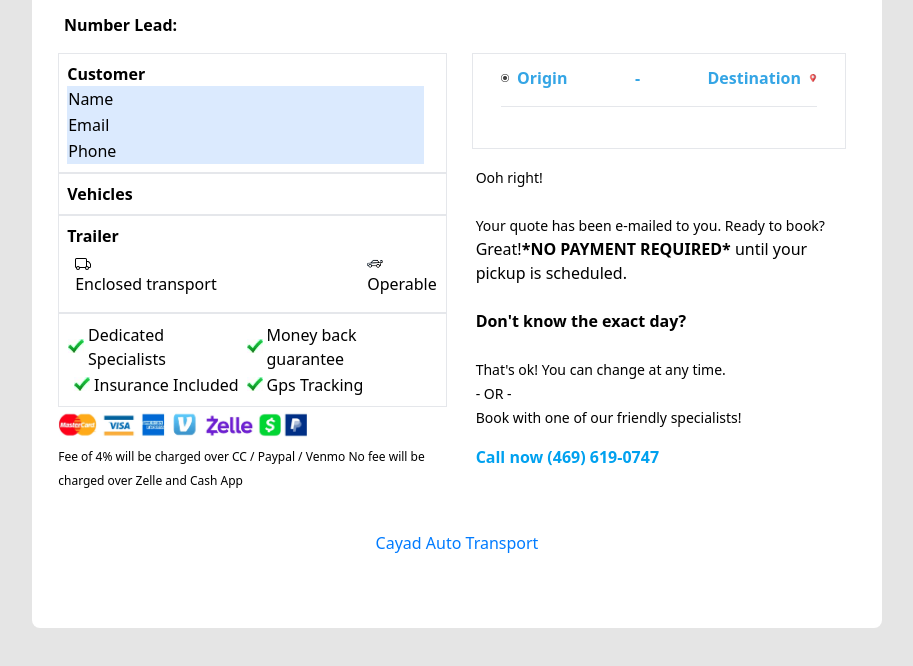
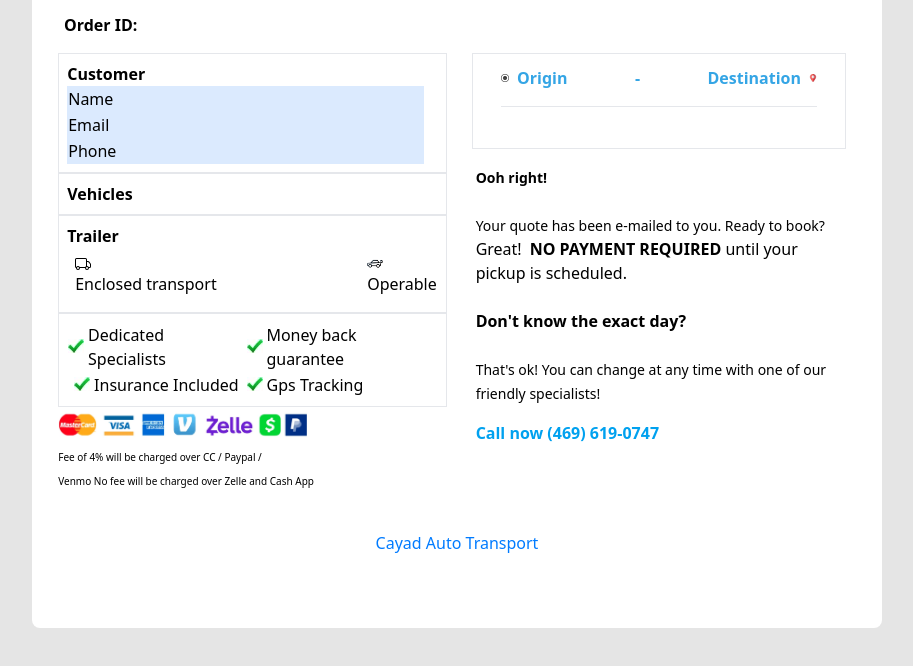
Before and after one commit to AD-Gomez/CayadServices, an Astro site: page /quote2 in a window 1280 px wide. Shown: the part 122-788 px from the top of the page, without its empty margins (183-1096 px from the left). Built offline with nearby package versions, Linux system fonts and the light colour scheme; Astro itself is replaced by a stand-in of ours.

Commit message:
changes in quote

```diff
--- a/src/components/quote2/ShowDestination.jsx
+++ b/src/components/quote2/ShowDestination.jsx
@@ -73,8 +73,8 @@ const ShowDestination = () => {
         <div className="w-[95%] px-2 h-max" >
 
           <div class="w-[95%] xs:w-[95%] sm:w-[85%] md:w-[85%]">
-            <span class="text-sm"
-            >Ooh right!
+            <span class="text-sm">
+              <b>Ooh right!</b>
               <br />
               <br />
               Your quote has been e-mailed to you. Ready to book?
@@ -82,8 +82,8 @@ const ShowDestination = () => {
             </span>
             <span>Great!</span>
 
-            <span>
-              <b>*NO PAYMENT REQUIRED*</b> until your pickup is scheduled.
+            <span className='ml-2'>
+              <b>NO PAYMENT REQUIRED</b> until your pickup is scheduled.
             </span>
           </div>
 
@@ -92,11 +92,7 @@ const ShowDestination = () => {
           <br /><br />
 
           <span className='text-sm'>
-            That's ok! You can change at any time.
-            <br />
-            - OR -
-            <br />
-            Book with one of our friendly specialists! <a
+            That's ok! You can change at any time with one of our friendly specialists! <a
               href="tel:(469) 619-0747"
             >
               <h5 class="text-primary text-base font-semibold m-0 text-btn-blue mt-4">
--- a/src/components/quote2/ShowNumberLead.tsx
+++ b/src/components/quote2/ShowNumberLead.tsx
@@ -3,7 +3,7 @@ import { getNumberLead } from "../../services/localStorage";
 const ShowNumberLead = () => {
     const lead = getNumberLead()
     console.log(lead)
-    return <p className="text-base font-semibold mt-4">Number Lead: {lead}</p>;
+    return <p className="text-base font-bold mt-4">Order ID: {lead}</p>;
 };
 
 export default ShowNumberLead;
--- a/src/pages/quote2/index.astro
+++ b/src/pages/quote2/index.astro
@@ -26,7 +26,7 @@ import ShowNumberLead from "../../components/quote2/ShowNumberLead";
       class="max-w-[850px] min-w-[750px] xs:min-w-full xs:min-h-max sm:min-w-full sm:min-h-max md:min-w-full bg-white min-h-[700px] h-max rounded-lg"
     >
       <div
-        class="w-[85%] px-8 items-center justify-between xs:pl-4 sm:pl-4 xs:h-max sm:h-max md:h-max xs:mt-10 sm:mt-10 md:mt-24 flex xs:flex-col xs:items-start sm:flex-col sm:items-start mt-4"
+        class="w-[100%] px-8 items-center justify-between xs:pl-4 sm:pl-4 xs:h-max sm:h-max md:h-max xs:mt-10 sm:mt-10 md:mt-24 flex xs:flex-col xs:items-start sm:flex-col sm:items-start mt-4"
       >
         <div>
           <div class="max-h-[50px] max-w-[200px] xs:mb-4 mt-2">
@@ -57,9 +57,9 @@ import ShowNumberLead from "../../components/quote2/ShowNumberLead";
               <img src="../img/credit_cards.webp" class="max-h-9" /><br />
             </div>
 
-            <span class="text-xs w-[95%] xs:w-[90%] sm:w-[90%] md:w-[85%]"
-              >Fee of 4% will be charged over CC / Paypal / Venmo No fee will be
-              charged over Zelle and Cash App</span
+            <span class="text-[10px] w-[95%] xs:w-[90%] sm:w-[90%] md:w-[85%]"
+              >Fee of 4% will be charged over CC / Paypal /
+              <br />Venmo No fee will be charged over Zelle and Cash App</span
             >
           </div>
           <br />
```
